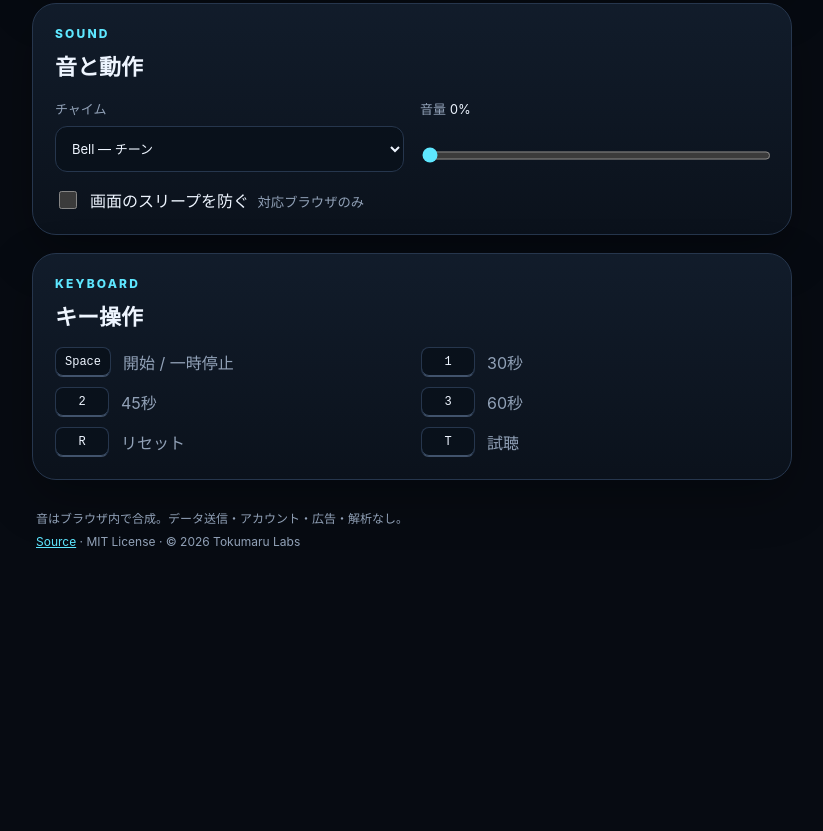
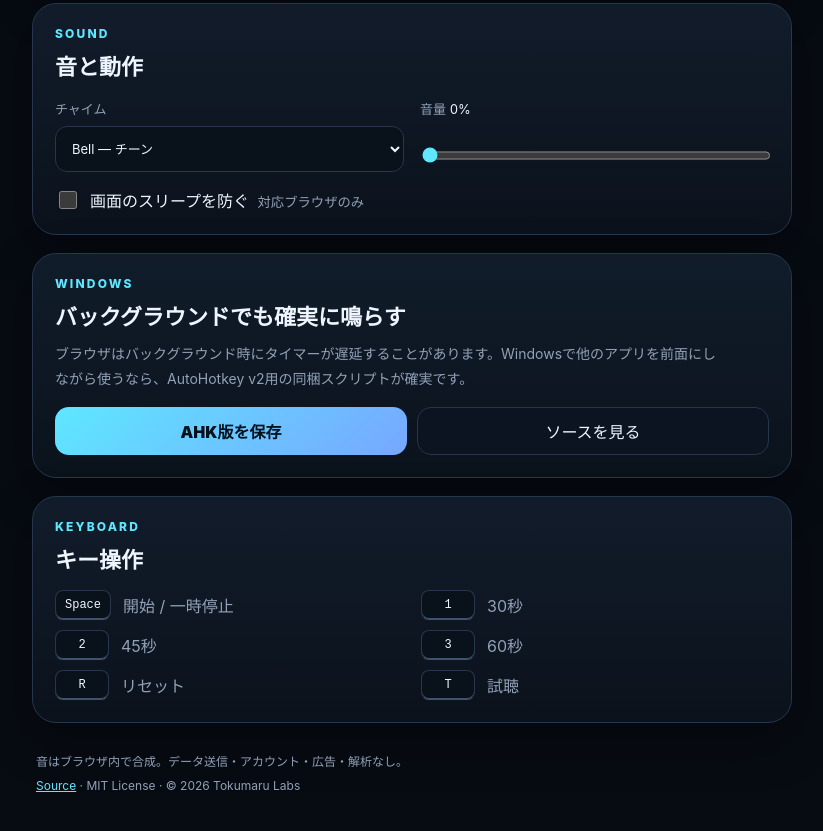
Before and after one commit to tokumaru-labs/tokumaru-labs.github.io, a plain HTML site: page toku-chime/index.html in a window 1280 px wide. Shown: the part 879-1710 px from the top of the page, without its empty margins (228-1051 px from the left). Before the commit the page ends 1483 px from the top, so only its background shows below. Drawn offline with Linux system fonts and the light colour scheme.

Commit message:
Add Windows background helper link

```diff
--- a/toku-chime/index.html
+++ b/toku-chime/index.html
@@ -87,6 +87,16 @@
       </div>
     </section>
 
+    <section class="panel" aria-labelledby="windows-title">
+      <p class="eyebrow">WINDOWS</p>
+      <h2 id="windows-title">バックグラウンドでも確実に鳴らす</h2>
+      <p class="lead" style="font-size:14px;margin-top:10px">ブラウザはバックグラウンド時にタイマーが遅延することがあります。Windowsで他のアプリを前面にしながら使うなら、AutoHotkey v2用の同梱スクリプトが確実です。</p>
+      <div class="primary-actions" style="grid-template-columns:1fr 1fr;margin-top:16px">
+        <a class="primary" style="display:flex;align-items:center;justify-content:center;text-decoration:none;border-radius:14px;min-height:48px;font-weight:900" href="./interval-chime.ahk" download>AHK版を保存</a>
+        <a class="secondary" style="display:flex;align-items:center;justify-content:center;text-decoration:none;border:1px solid var(--line);border-radius:14px;min-height:48px;color:var(--text)" href="https://github.com/tokumaru-labs/tokumaru-labs.github.io/tree/main/toku-chime">ソースを見る</a>
+      </div>
+    </section>
+
     <section class="panel shortcuts" aria-labelledby="shortcut-title">
       <p class="eyebrow">KEYBOARD</p>
       <h2 id="shortcut-title">キー操作</h2>
```
